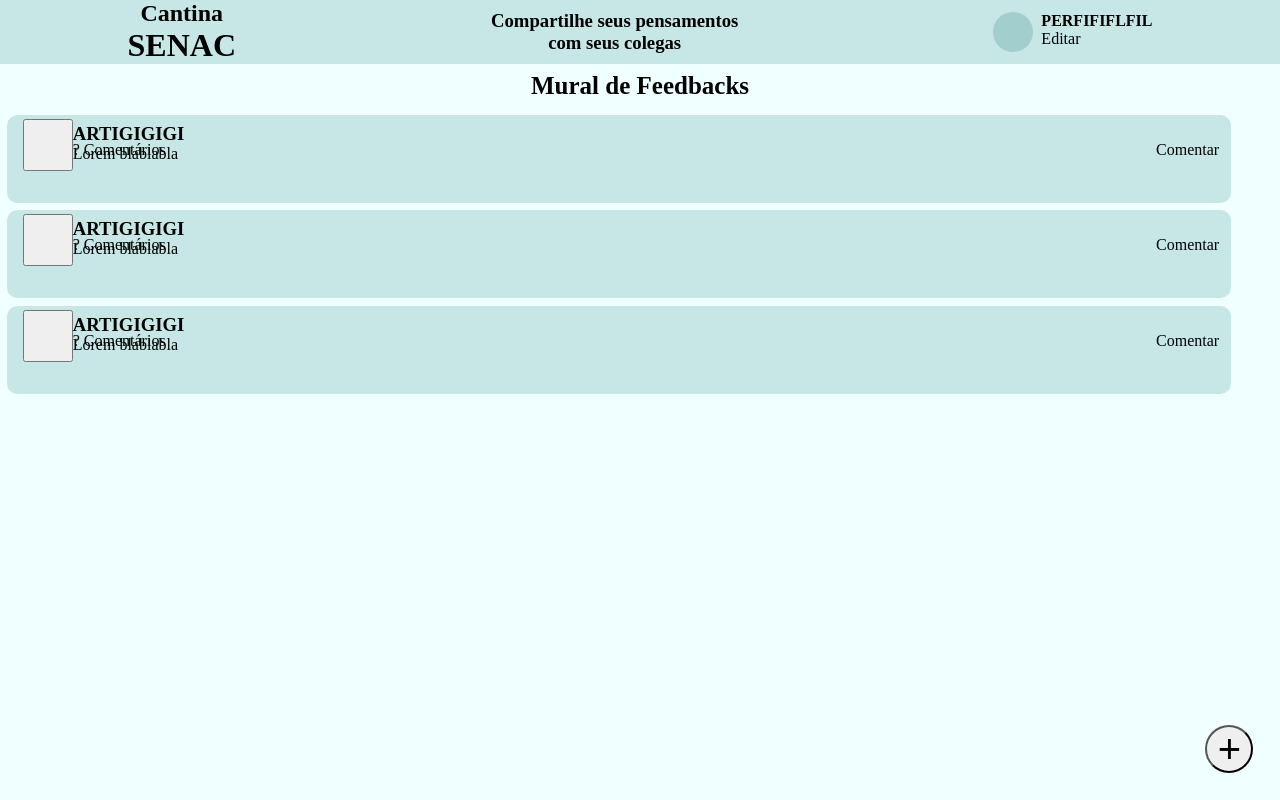
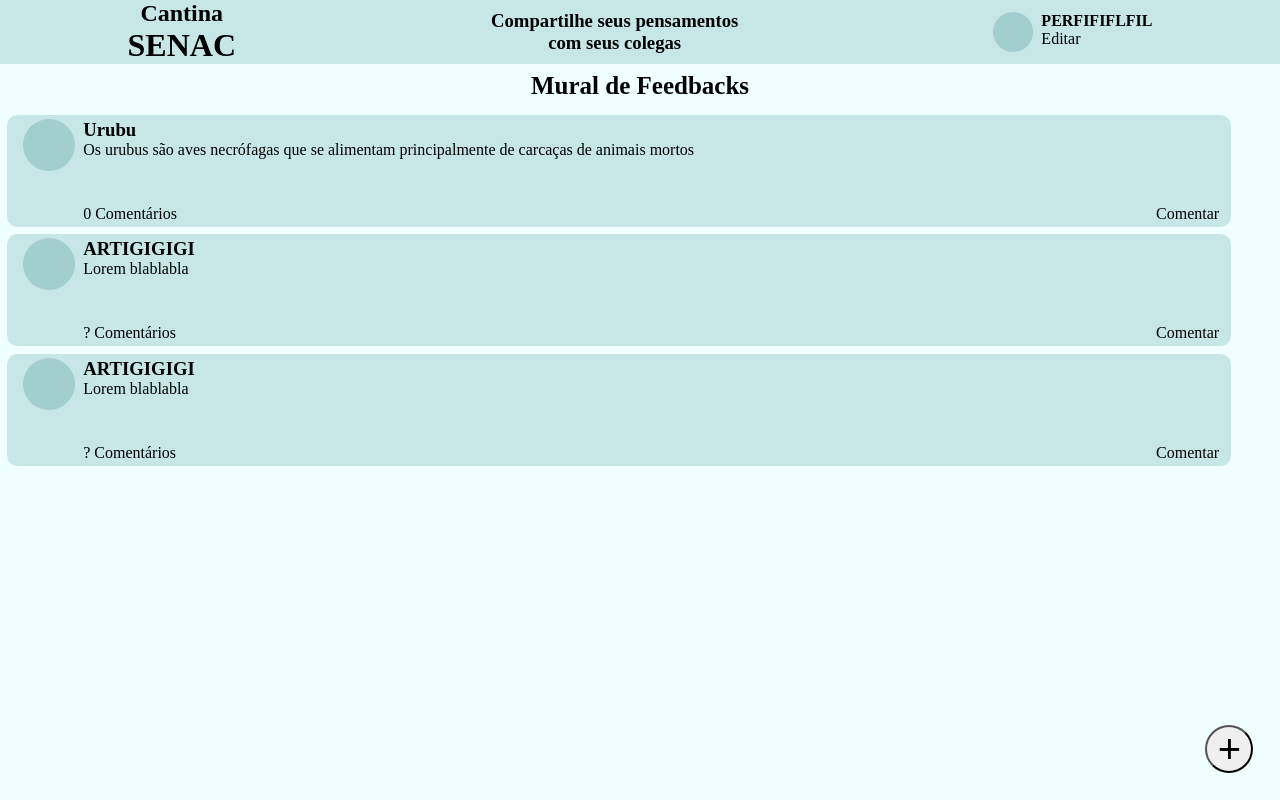
Before and after one commit to prof-lucas-senac/cantina-senac-2025-front, an Angular app: page /feedbacks in a window 1280 px wide. Built offline with nearby package versions, Linux system fonts and the light colour scheme.

Commit message:
Implementacao experimental  do card dinamica

```diff
--- a/src/app/components/feebacks/card-feedback/card-feedback.component.css
+++ b/src/app/components/feebacks/card-feedback/card-feedback.component.css
@@ -1,37 +1,54 @@
+:host {
+    width: 100%;
+    height: 100%;
+}
+
 .art-comentario {
     background-color: rgba(188, 224, 224, 0.774);
     margin: 0.9vh;
     padding: 0.5vh;
     width: 95%;
+    height: 13vh;
     min-height: 10vh;
     max-height: 23vh;
     display: flex;
+    align-items: center;
     flex-direction: row;
     align-items: top;
     border-radius: 1cap;
 }
+
+.div-comentarios {
+    display: flex;
+    justify-content: space-between;
+    align-items: flex-end;
+    margin-top: auto;
+}
+
+.BOLA {
+    display: inline-block;
+    height: 5vh;
+    width: 5vh;
+    border-radius: 50%;
+    background-color: rgba(153, 199, 199, 0.781);
+    margin-right: 1vh;
+    flex-shrink: 0;
+    border: none;
+}
+
 .bola-comentarios {
     height: 6.5vh;
     width: 6.5vh;
     margin-left: 1.5vh;
+    margin-bottom: auto;
 }
 
 .div-bola-fortatacao {
+    display: flex;
+    flex-direction: column;
     width: 100%;
     height: 100%;
-    position: relative;
-    padding-top: 0.5vh;
-    padding-bottom: 1vh;
+    padding-top: 2vh;
+    padding-bottom: 2vh;
+    margin-right: 1vh;
 }
-
-.span-comentar {
-    position: absolute;
-    right: 1vh;
-    bottom: 1.5vh;
-}
-
-.span-comentarios {
-    position: absolute;
-    left: 0;
-    bottom: 1.5vh;
-}
--- a/src/app/components/feebacks/card-feedback/card-feedback.component.html
+++ b/src/app/components/feebacks/card-feedback/card-feedback.component.html
@@ -2,10 +2,10 @@
 <article class="art-comentario">
     <button class="BOLA bola-comentarios"></button>
     <div class="div-bola-fortatacao">
-        <h3>ARTIGIGIGI</h3>
-        <p>Lorem blablabla</p>
+        <h3>{{feedback.nomeUsuario}}</h3>
+        <p>{{feedback.descricao}}</p>
         <div class="div-comentarios">
-            <span class="span-comentarios">? Comentários</span>
+            <span class="span-comentarios">{{feedback.numComentarios}} Comentários</span>
             <span class="span-comentar">Comentar</span>
         </div>
     </div>
--- a/src/app/components/feebacks/card-feedback/card-feedback.component.ts
+++ b/src/app/components/feebacks/card-feedback/card-feedback.component.ts
@@ -1,4 +1,5 @@
 import { Component } from '@angular/core';
+import { Feedback } from './feedback';
 
 @Component({
   selector: 'app-card-feedback',
@@ -8,5 +9,9 @@ import { Component } from '@angular/core';
   styleUrl: './card-feedback.component.css'
 })
 export class CardFeedbackComponent {
-
+  feedback : Feedback = {
+    nomeUsuario: "Urubu",
+    descricao : "Os urubus são aves necrófagas que se alimentam principalmente de carcaças de animais mortos",
+    numComentarios: 0,
+  }
 }
--- /dev/null
+++ b/src/app/components/feebacks/card-feedback/feedback.ts
@@ -0,0 +1,5 @@
+export interface Feedback {
+    nomeUsuario : string,
+    descricao : string,
+    numComentarios? : number;
+}
--- a/src/app/components/feebacks/feebacks.component.css
+++ b/src/app/components/feebacks/feebacks.component.css
@@ -70,19 +70,3 @@
     margin: 1vh;
     font-size: 25px;
 }
-
-.BOLA {
-    display: inline-block;
-    height: 5vh;
-    width: 5vh;
-    border-radius: 50%;
-    background-color: rgba(153, 199, 199, 0.781);
-    margin-right: 1vh;
-    flex-shrink: 0;
-    border: none;
-}
-#app-card-feedback
-{
-    width: 100%;
-    height: 100%;
-}
--- a/src/app/components/feebacks/feebacks.component.html
+++ b/src/app/components/feebacks/feebacks.component.html
@@ -18,7 +18,7 @@
     </header>
     <main class="sec-comentarios">
         <h3 id="mural-feedbacks">Mural de Feedbacks</h3>
-        <app-card-feedback id="app-card-feedback"></app-card-feedback>
+        <app-card-feedback></app-card-feedback>
     </main>
     <button class="btn-avatar">
         <span>+</span>
```
